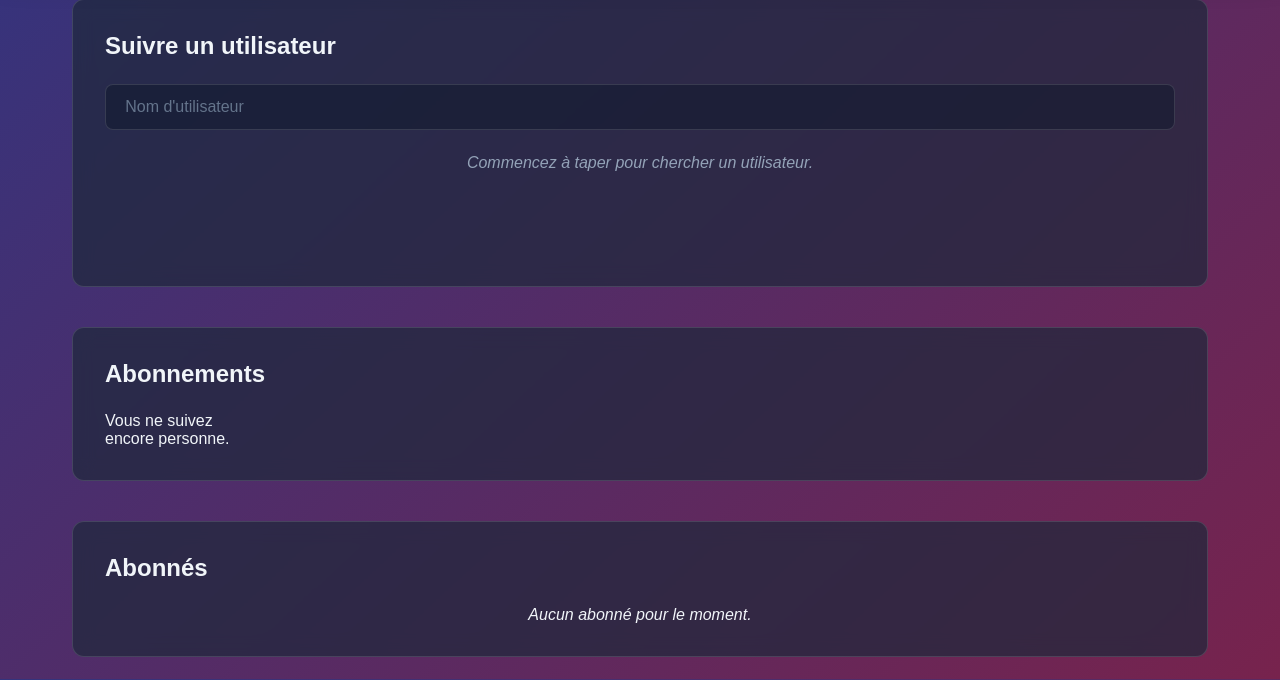
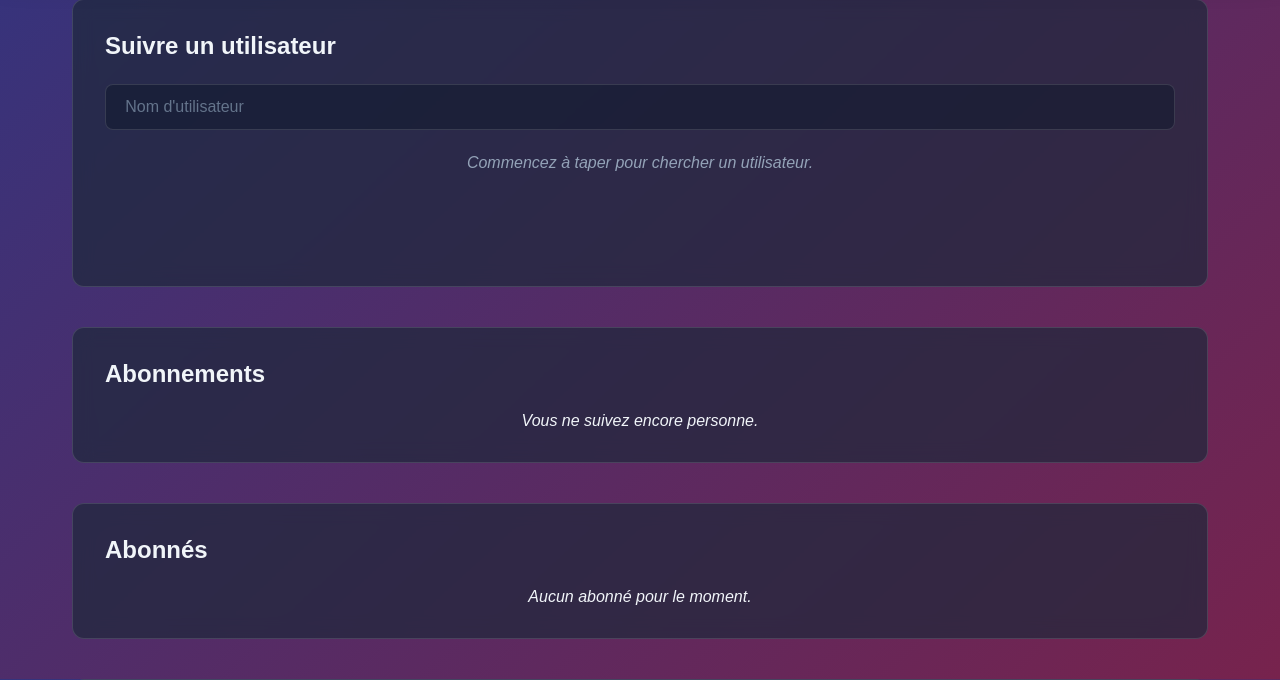
Before and after one commit to C-eorl/P9---LITRevu, a Django app: page /reviews/follow/ in a window 1280 px wide. Shown: the part 121-801 px from the top of the page. Run offline with Django 5.2, Linux system fonts and the light colour scheme; the visitor is signed in with stand-in values (Sample User, id 1); data comes from the database, SQL or seed files in the repository; some web fonts are replaced.

Commit message:
ajustement style

```diff
--- a/litrevu/reviews/static/reviews/css/follow.css
+++ b/litrevu/reviews/static/reviews/css/follow.css
@@ -85,6 +85,14 @@ section h2 {
 }
 
 /* Cards Flip pour Follow et Abonnements */
+
+.followed p {
+    grid-column: 1 / -1;
+    text-align: center;
+    width: 100%;
+    font-style: italic;
+}
+
 .follow .item-grid,
 .followed .item-grid {
     perspective: 1000px;
```
